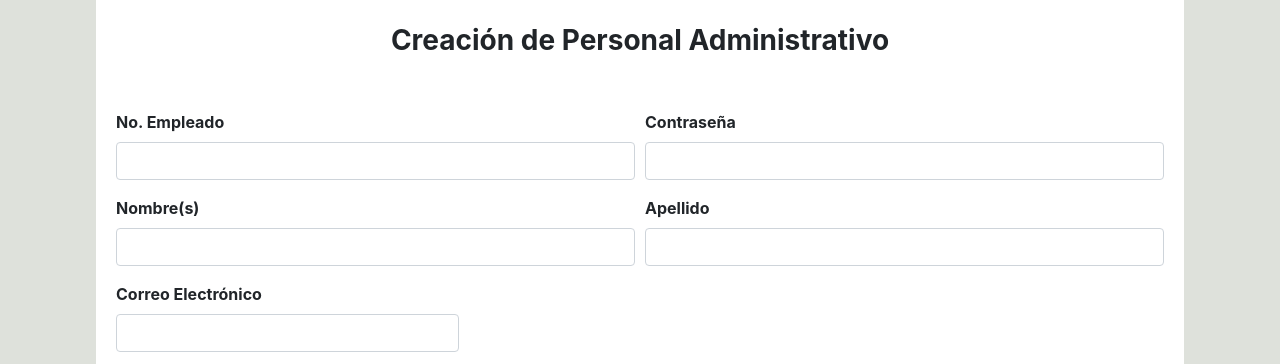
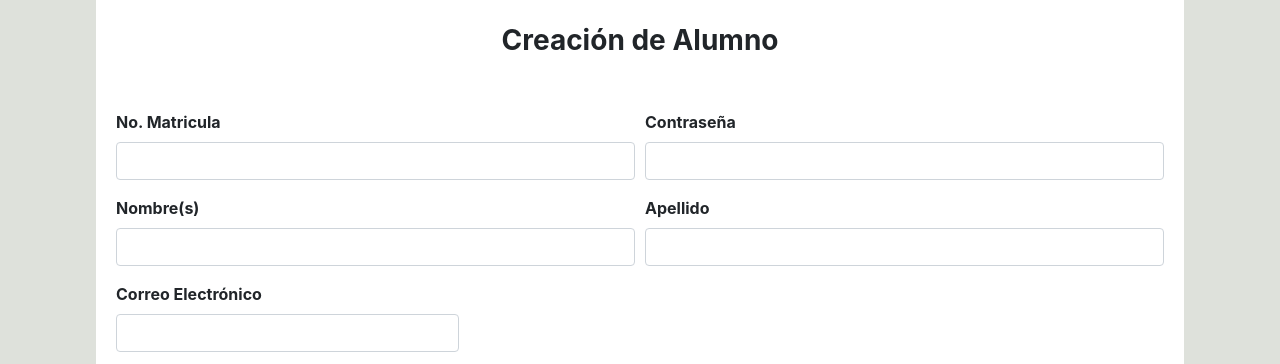
Before and after one commit to davidcast973/TrabajoTerminalESCOM, a Django app: template SASTRE/usuario/templates/adminAlumno/crear.html in a window 1280 px wide. Shown: the part 56-420 px from the top of the page. Run offline with Django 3.2, Linux system fonts and the light colour scheme; the template is opened without the code that fills it: values that come from a table or form of the project are taken from there, others are empty; the visitor is signed in with stand-in values (Sample User, id 1); some libraries are stand-ins or nearby versions.

Commit message:
Corregir etiquetas CRUD alumno

```diff
--- a/SASTRE/usuario/templates/adminAlumno/crear.html
+++ b/SASTRE/usuario/templates/adminAlumno/crear.html
@@ -7,7 +7,7 @@
 {% load widget_tweaks %}
 
 {% block body %}
-    <h3 class="py-4 font-weight-bold">Creación de Personal Administrativo</h3>
+    <h3 class="py-4 font-weight-bold">Creación de Alumno</h3>
     <div class="card-body text-left">
         {% block cardBody %}
             <form method="post" enctype="multipart/form-data">
@@ -15,7 +15,7 @@
                 <!-- {{ form.as_p }} -->
                 <div class="form-row">
                     <div class="form-group col-6">
-                        <label for="username" class="font-weight-bold">No. Empleado</label>
+                        <label for="username" class="font-weight-bold">No. Matricula</label>
                         {{ form.username | add_class:"form-control" }}
                     </div>
                     <div class="form-group col-6">
```
